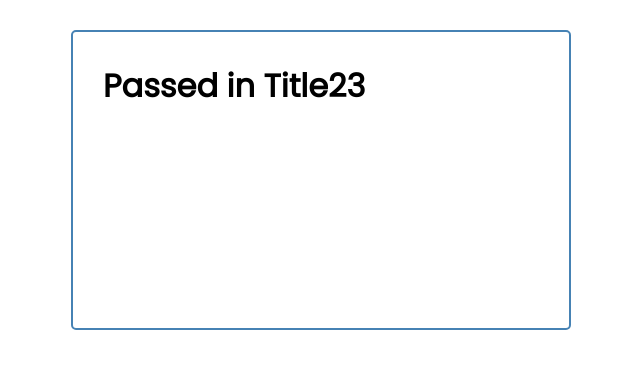
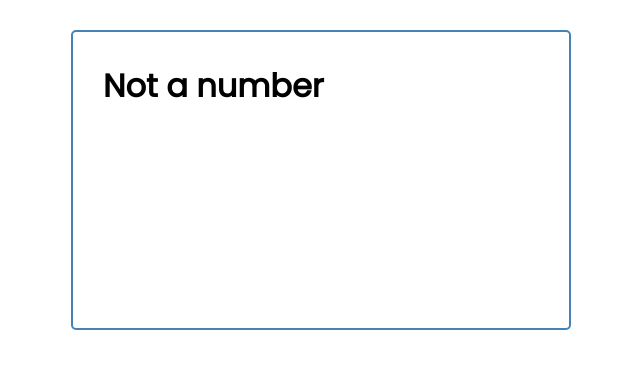
Before and after one commit to machineawin/fast-tracker, a React (Create React App) app: page / in a window 1280 px wide. Shown: the top 368 px of the page, without its empty margins (319-959 px from the left). Built offline with nearby package versions, Linux system fonts and the light colour scheme.

Commit message:
Implement Prop q
Types

```diff
--- a/src/App.js
+++ b/src/App.js
@@ -5,7 +5,7 @@ import Header from './Components/Header';
 function App() {
   return (
     <div className="container">
-      <Header title = 'Passed in Title'/>
+      <Header title = 'Not a number'/>
     </div>
   );
 
--- a/src/Components/Header.jsx
+++ b/src/Components/Header.jsx
@@ -3,7 +3,7 @@ import PropTypes from 'prop-types';
 const Header = (props) => {
   return (
     <header>
-        <h1>{props.title}{props.age}</h1>
+        <h1>{props.title}</h1>
     </header>
 
   )
@@ -15,3 +15,8 @@ Header.defaultProps = {
   title: 'Default Title',
   age: '23',
 };
+
+Header.propTypes = {
+  title: PropTypes.number,
+  age: PropTypes.string,
+};
```
